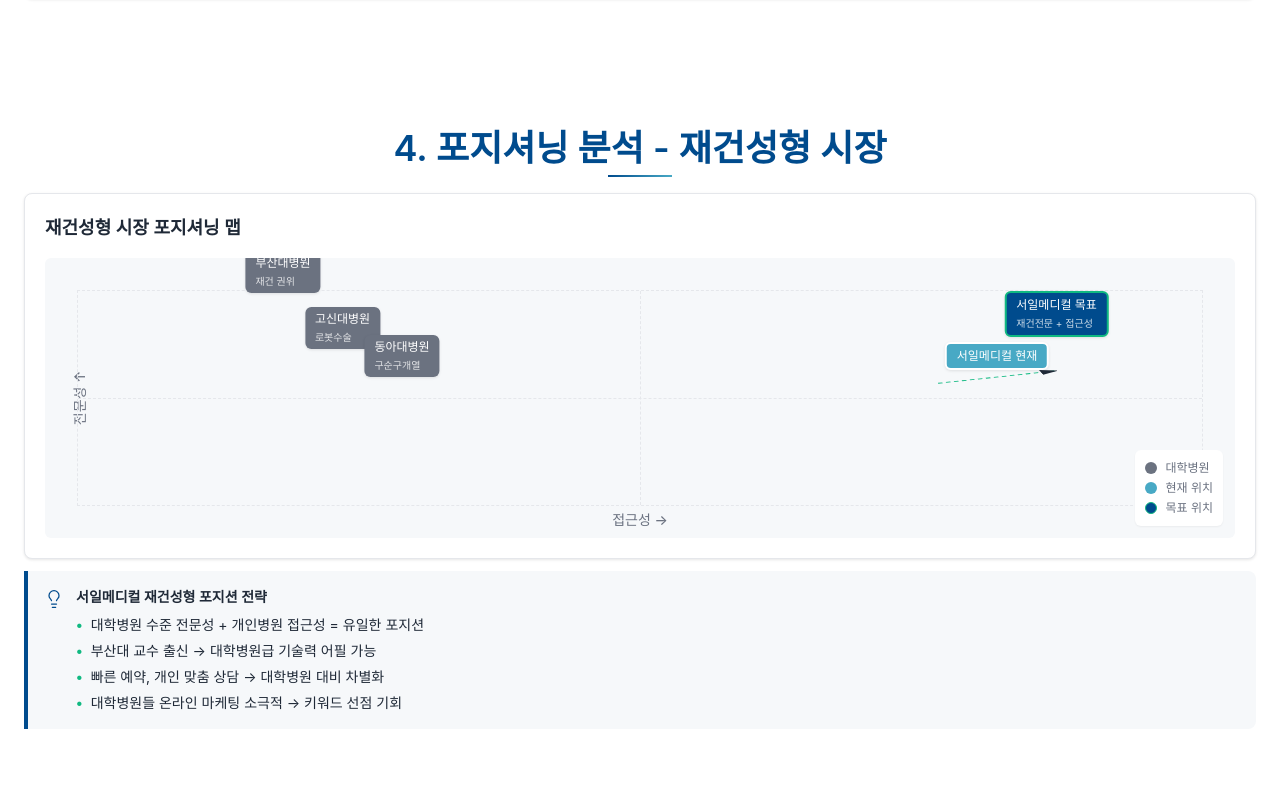
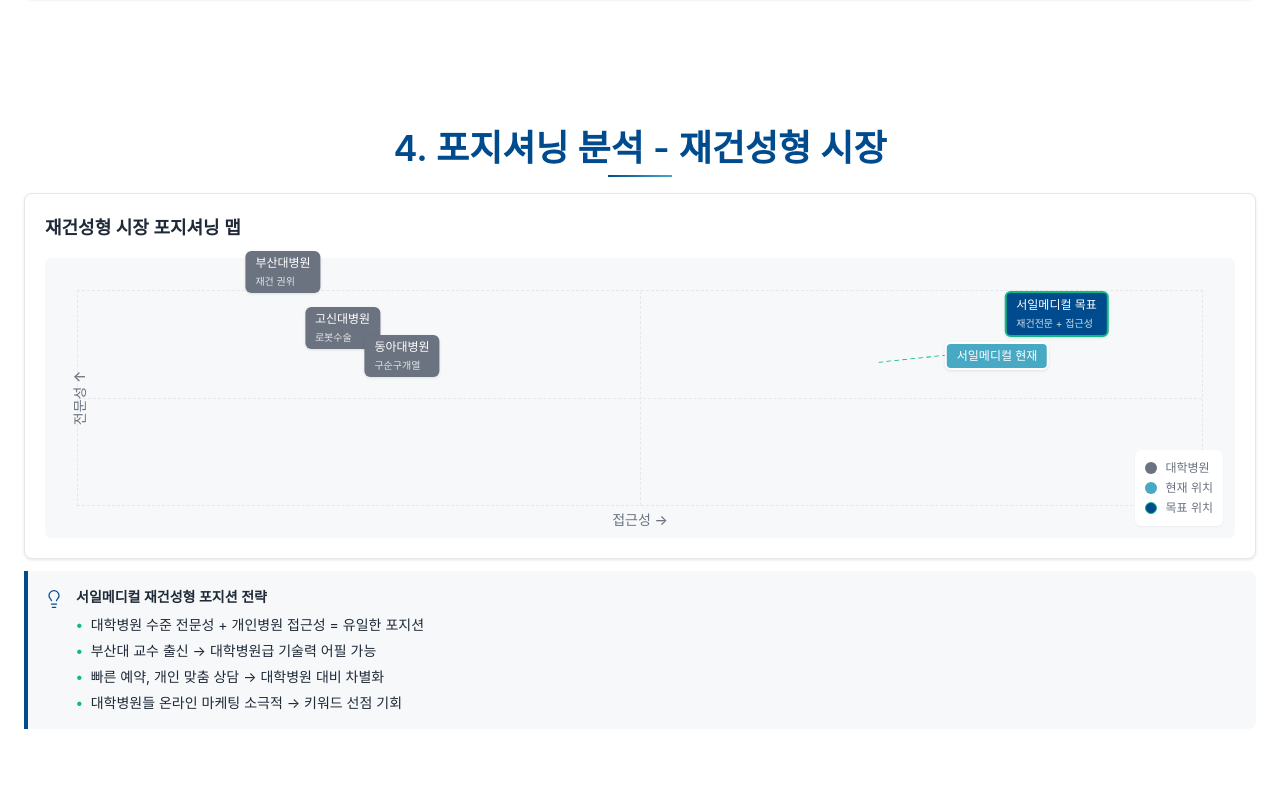
Before and after one commit to kevinkim1975/amp, a Next.js app: page / in a window 1280 px wide. Shown: the part 8088-8880 px from the top of the page. Built offline with nearby package versions, Linux system fonts and the light colour scheme.

Commit message:
12페이지 하단 여백 및 상단 잘림 수정

```diff
--- a/src/components/sections/Section11PositioningReconstruction.tsx
+++ b/src/components/sections/Section11PositioningReconstruction.tsx
@@ -53,8 +53,8 @@
 export function Section11PositioningReconstruction() {
   return (
     <section className="w-full bg-background py-6">
-      {/* Design Guide 준수: max-w-content (1280px), min-h로 화면 채우기 */}
-      <div className="mx-auto max-w-content px-6 min-h-[calc(100vh-144px)] flex flex-col">
+      {/* Design Guide 준수: max-w-content (1280px), 콘텐츠 크기에 맞춤 */}
+      <div className="mx-auto max-w-content px-6 min-h-[calc(100vh-144px)] flex flex-col justify-start">
         {/* Section Header - 압축 */}
         <div className="text-center mb-4">
           <h2 className="text-heading-2 text-primary mb-1">
@@ -66,29 +66,30 @@
           />
         </div>
 
-        {/* Positioning Map - 공간 최적화 */}
-        <div className="flex-1 flex flex-col">
+        {/* Positioning Map - 공간 최적화 (상단 여백 증가, 하단 여백 제거) */}
+        <div className="flex flex-col">
           <div className="bg-background border border-border rounded-lg p-5 shadow-card">
             <h3 className="text-lg font-semibold text-text-primary mb-4">
               재건성형 시장 포지셔닝 맵
             </h3>
 
-            <div className="relative h-[280px] bg-surface rounded-md overflow-hidden">
+            {/* 차트 컨테이너 - 상단 패딩 추가하여 박스가 잘리지 않도록 */}
+            <div className="relative h-[280px] bg-surface rounded-md pt-12 pb-8 px-8">
               {/* Axis Labels */}
-              <div className="absolute left-2 top-1/2 -translate-y-1/2 -rotate-90 text-sm font-medium text-text-secondary">
+              <div className="absolute left-2 top-1/2 -translate-y-1/2 -rotate-90 text-sm font-medium text-text-secondary z-10">
                 전문성 ↑
               </div>
-              <div className="absolute bottom-2 left-1/2 -translate-x-1/2 text-sm font-medium text-text-secondary">
+              <div className="absolute bottom-2 left-1/2 -translate-x-1/2 text-sm font-medium text-text-secondary z-10">
                 접근성 →
               </div>
 
-              {/* Grid */}
+              {/* Grid - 상단 여백 증가 (부산대병원 박스가 잘리지 않도록) */}
               <div className="absolute inset-8 border border-dashed border-border">
                 <div className="absolute top-1/2 left-0 right-0 border-t border-dashed border-border" />
                 <div className="absolute left-1/2 top-0 bottom-0 border-l border-dashed border-border" />
               </div>
 
-              {/* Positions */}
+              {/* Positions - 단순화된 좌표 계산 */}
               {positions.map((pos) => {
                 const isCurrent = pos.highlight === 'current'
                 const isTarget = pos.highlight === 'target'
@@ -97,7 +98,7 @@
                 return (
                   <div
                     key={pos.id}
-                    className="absolute"
+                    className="absolute z-20"
                     style={{
                       left: `${pos.x}%`,
                       top: `${100 - pos.y}%`, // Y축 반전 (위쪽이 높은 값)
@@ -124,12 +125,13 @@
 
               {/* Arrow from current to target */}
               <svg
-                className="absolute"
+                className="absolute z-10"
                 style={{
                   left: '75%',
                   top: '35%',
                   width: '10%',
                   height: '15%',
+                  transform: 'translate(-50%, -50%)',
                 }}
                 viewBox="0 0 100 100"
                 preserveAspectRatio="none"
@@ -175,7 +177,7 @@
             </div>
           </div>
 
-          {/* Insight Callout - 차트 바로 아래 연결 (빈 공간 없음) */}
+          {/* Insight Callout - 차트 바로 아래 연결 (하단 여백 최소화) */}
           <div className="mt-3 p-4 bg-surface border-l-4 border-primary rounded-r-lg">
             <div className="flex gap-3">
               <Lightbulb className="text-primary flex-shrink-0 mt-0.5" size={20} strokeWidth={1.5} />
```
